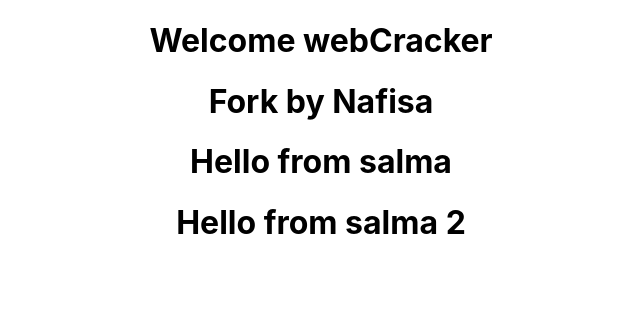
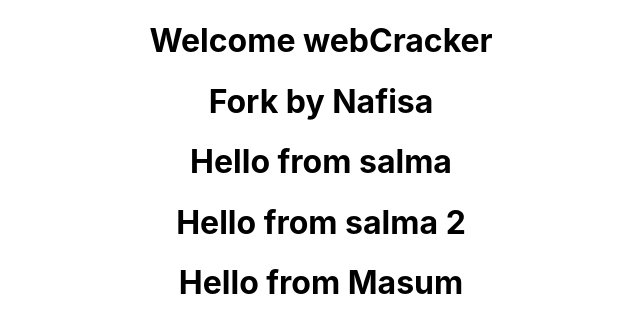
Before and after one commit to rawfoon/Hospital-management-client, a React (Create React App) app: page / in a window 1280 px wide. Shown: the top 332 px of the page, without its empty margins (319-959 px from the left). Built offline with nearby package versions, Linux system fonts and the light colour scheme.

Commit message:
changed text

```diff
--- a/src/App.js
+++ b/src/App.js
@@ -1,13 +1,13 @@
-import logo from './logo.svg';
-import './App.css';
+import "./App.css";
 
 function App() {
   return (
     <div className="App">
-     <h1> Welcome webCracker</h1>
-     <h1> Fork by Nafisa</h1>
-     <h1>Hello from salma</h1>
-     <h1>Hello from salma 2</h1>
+      <h1> Welcome webCracker</h1>
+      <h1> Fork by Nafisa</h1>
+      <h1>Hello from salma</h1>
+      <h1>Hello from salma 2</h1>
+      <h1>Hello from Masum</h1>
     </div>
   );
 }
```
